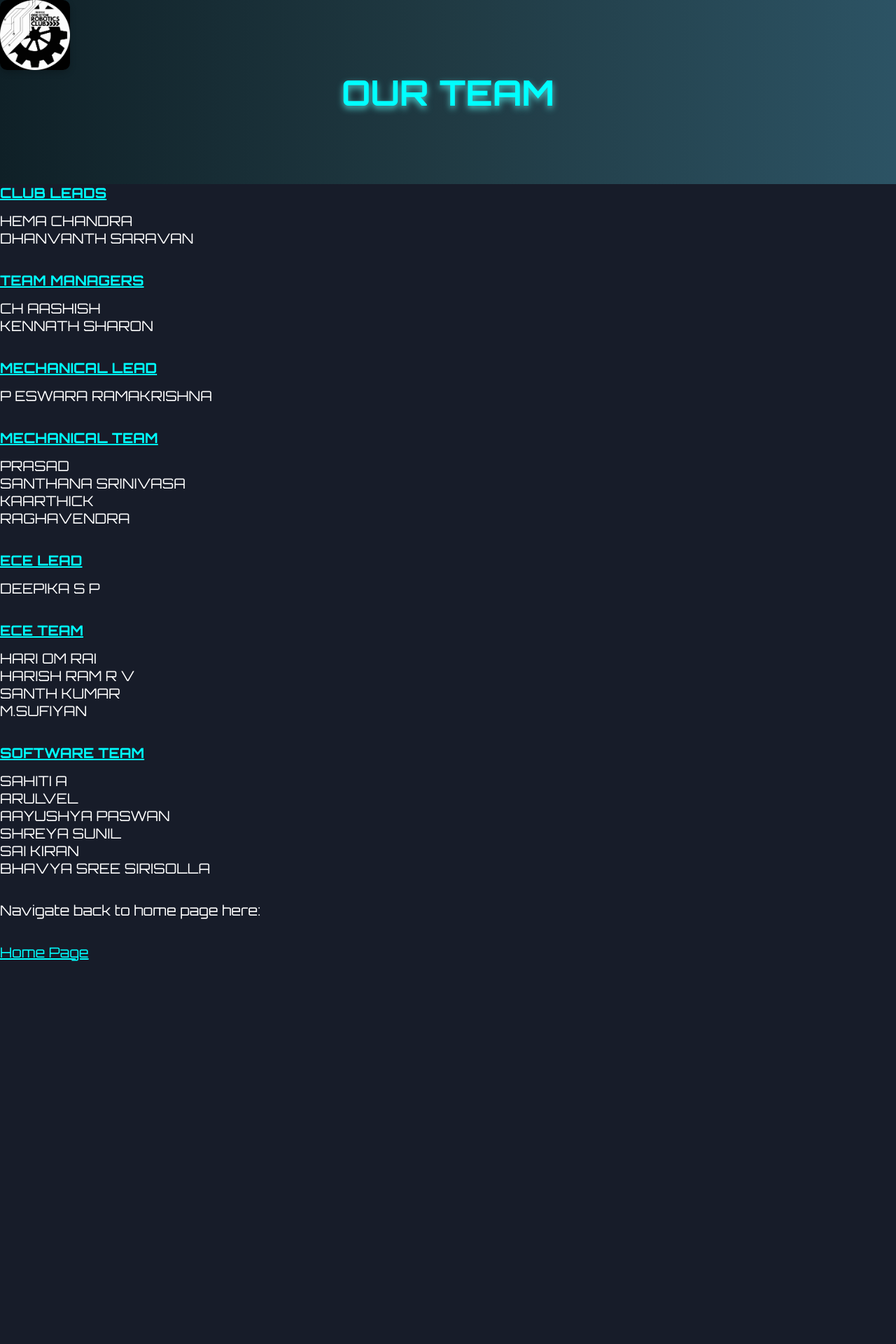
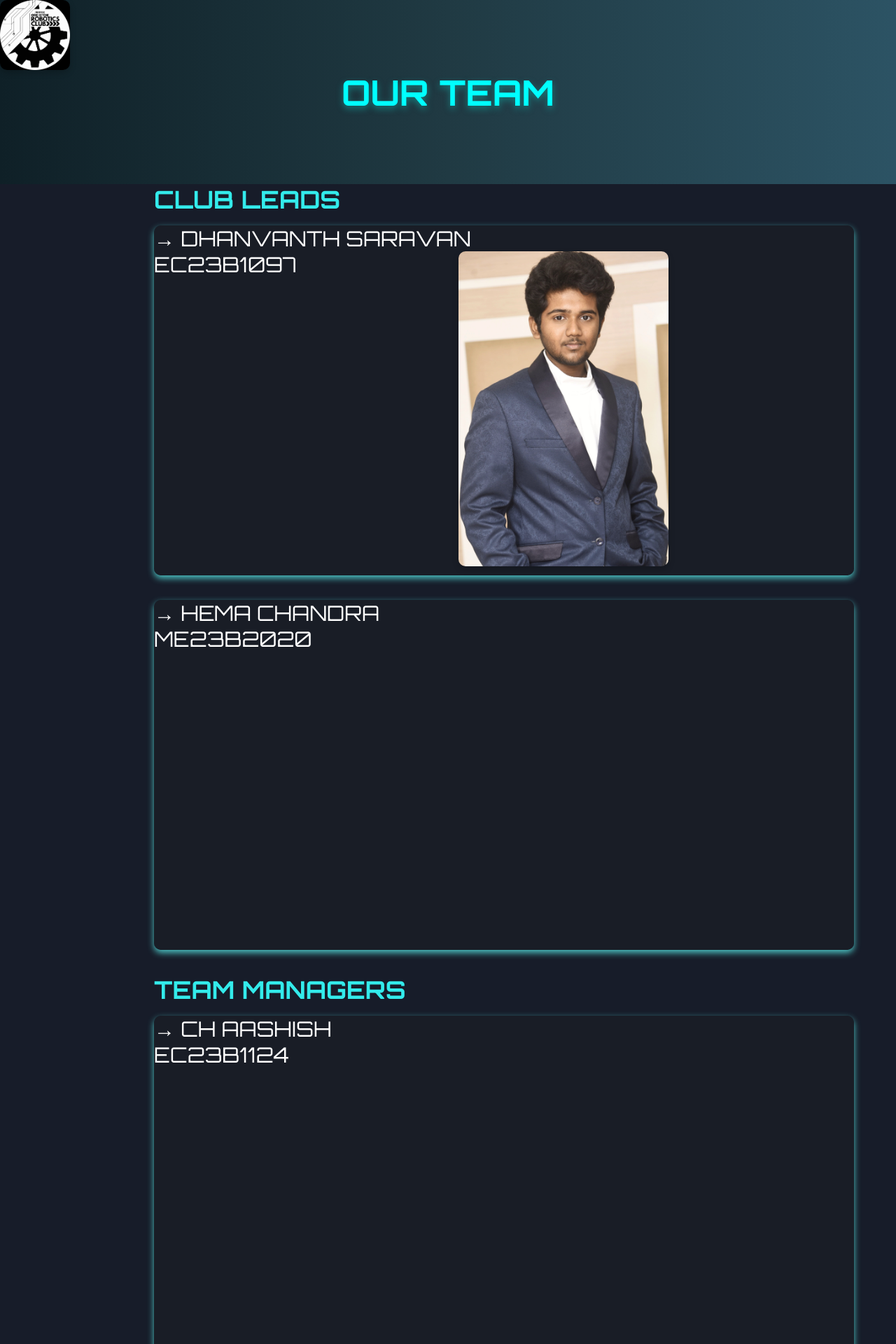
Before and after one commit to Robotics-IIITDM/robosite, a Flask app: page /team in a window 1280 px wide. Shown: the top 1920 px of the page at 70% size. Before the commit the page ends 1373 px from the top, so only its background shows below. Run offline with Flask 3, Linux system fonts and the light colour scheme.

Commit message:
Update team.html

```diff
--- a/templates/team.html
+++ b/templates/team.html
@@ -13,7 +13,8 @@
             color: #fff;
             font-family: 'Orbitron', sans-serif;
         }
-         ul {
+
+        ul {
             list-style-type: circle;
         }
     </style>
@@ -27,21 +28,30 @@
             text-align: center;
             font-size: 50px;
             transition: box-shadow 0.15s;
-            text-shadow: 0 4px 10px rgb(77, 198, 198);
+            text-shadow: 0 4px 10px rgb(23, 124, 124);
         }
+
         .headings2 {
-            font-size: 20px;
+            font-size: 35px;
             font-weight: bold;
             color: white;
             margin-bottom: 15px;
-            color: aqua;
+            color: rgb(51, 235, 235);
+            margin-left: 220px;
         }
 
         .g {
-            font-size: 20px;
+            font-size: 30px;
             color: white;
             margin-bottom: 35px;
+            height: 500px;
+            width: 1000px;
+            border-radius: 10px;
+            box-shadow: 0 4px 10px rgb(77, 198, 198);
+            margin-left: 220px;
+            background-color: #1a1d27f1;
         }
+
         .s {
             font-size: 20px;
             color: aqua;
@@ -52,10 +62,20 @@
             color: rgba(9, 221, 221, 0.475);
             cursor: pointer;
         }
+
+        .m-img {
+            right: 325px;
+        }
+
+        .d {
+            font-size: 30px;
+            color: white;
+            margin-bottom: 35px;
+            margin-left: 220px;
+        }
     </style>
     <img src="/static/images/logo.jpeg" alt="Club Logo" width="100px" height="100px" loading="lazy" class="logo-img" style="
     position: absolute;
-    left: 0px;
     border-radius: 10px;
     box-shadow: 0 4px 10px rgba(0,0,0,0.2);
     transition: transform 0.3s ease, box-shadow 0.3s ease;
@@ -66,47 +86,97 @@
     <center>
         <h2 class="headings1">OUR TEAM</h2>
     </center>
-    <h3 class="headings2"><u> CLUB LEADS</u></h3>
-   <ul class="g">
-        <li>HEMA CHANDRA</li>
-       <li>DHANVANTH SARAVAN</li>
-   </ul>
 
-    <h3 class="headings2"><u>TEAM MANAGERS </u></h3>
-    <ul class="g">
-        <li>CH AASHISH</li>
-        <li>KENNATH SHARON</li>
-    </ul>
-    <h3 class="headings2"><u>MECHANICAL LEAD</u></h3>
-    <ul class="g"><li>P ESWARA RAMAKRISHNA</li></ul>
-    <h3 class="headings2"><u>MECHANICAL TEAM</u></h3>
-    <ul class="g">
-        <li>PRASAD</li>
-        <li>SANTHANA SRINIVASA</li>
-        <li>KAARTHICK</li>
-        <li>RAGHAVENDRA</li>
-    </ul>
-    <h3 class="headings2"><u>ECE LEAD</u></h3>
-    <ul class="g"><li>DEEPIKA S P</li></ul>
-    <h3 class="headings2"><u>ECE TEAM</u></h3>
-    <ul class="g">
-        <li>HARI OM RAI</li>
-        <li>HARISH RAM R V</li>
-        <li>SANTH KUMAR</li>
-        <li>M.SUFIYAN</li>
-    </ul>
-    <h3 class="headings2"><u>SOFTWARE TEAM</u></h3>
-    <ul class="g">
-        <li>SAHITI A</li>
-        <li>ARULVEL</li>
-        <li>AAYUSHYA PASWAN</li>
-        <li>SHREYA SUNIL</li>
-        <li>SAI KIRAN</li>
-        <li>BHAVYA SREE SIRISOLLA</li>
-    </ul>
+    <h3 class="headings2"> CLUB LEADS</h3>
+
+
+
+
+    <p class="g"> &#8594; DHANVANTH SARAVAN<br>EC23B1097
+
+        <img src="static/DHANVANTH.jpg" width="300px" height="450px" loading="lazy" class="m-img" style="
+        position: absolute;
+        left: px;
+        border-radius: 10px;
+        box-shadow: 0 4px 10px rgba(0,0,0,0.2);
+        transition: transform 0.3s ease, box-shadow 0.3s ease;
+        z-index: 10;
+        ">
+
+    </p>
+    <p class="g">&#8594; HEMA CHANDRA<br>ME23B2020</p>
+
+
+    <h3 class="headings2">TEAM MANAGERS </h3>
+
+
     <p class="g">
-     Navigate back to home page here:
+        &#8594; CH AASHISH<br>EC23B1124
     </p>
+    <p class="g">&#8594; KENNATH SHARON<br>EC23B1079</p>
+
+    <h3 class="headings2">MECHANICAL LEAD</h3>
+
+    <p class="g">&#8594; P ESWARA RAMAKRISHNA<br>ME23B2008</p>
+
+    <h3 class="headings2">MECHANICAL TEAM</h3>
+    <p class="g">&#8594; KAARTHICK<br>ME24B1056</p>
+    <p class="g">&#8594; PRASAD<br>EC23I1005</p>
+    <p class="g">&#8594; SANTHANA SRINIVASA<br>ME24B1017</p>
+    <p class="g">&#8594; RAGHAVENDRA<br>EC23B1048</p>
+
+    <h3 class="headings2">ECE LEAD</h3>
+
+
+
+    <p class="g">&#8594; DEEPIKA S P<br>EC23B1050</p>
+
+    <h3 class="headings2">ECE TEAM</h3>
+
+
+
+    <p class="g">&#8594; HARI OM RAI<br>EC24B1072</p>
+    <p class="g">&#8594; HARISH RAM R V<br>ME24B1046</p>
+    <p class="g">&#8594; SANTH KUMAR<br>EC24I2026
+        <img src="static/SANATH.jpg" width="300px" height="450px" loading="lazy" class="m-img" style="
+        position: absolute;
+        left: px;
+        border-radius: 10px;
+        box-shadow: 0 4px 10px rgba(0,0,0,0.2);
+        transition: transform 0.3s ease, box-shadow 0.3s ease;
+        z-index: 10;
+        ">
+    </p>
+    <p class="g">&#8594; M.SUFIYAN<br>EC23B1104</p>
+
+    <h3 class="headings2">SOFTWARE TEAM</h3>
+
+
+
+
+
+    <p class="g">&#8594; AAYUSHYA PASWAN<br>CS24I1012</p>
+    <p class="g">&#8594; ARULVEL<br>EC24I1027</p>
+    <p class="g">&#8594; BHAVYA SREE SIRISOLLA<br>CS24B1074
+        <img src="static/BHAVYA.jpg" width="300px" height="450px" loading="lazy" class="m-img" style="
+        position: absolute;
+        left: px;
+        border-radius: 10px;
+        box-shadow: 0 4px 10px rgba(0,0,0,0.2);
+        transition: transform 0.3s ease, box-shadow 0.3s ease;
+        z-index: 10;
+        ">
+
+    </p>
+    <p class="g">&#8594; SAHITI A<br>CS24B2019</p>
+    <p class="g">&#8594; SAI KIRAN<br>CS24I1060</p>
+    <p class="g">&#8594; SHREYA SUNIL<br>CS24B2025</p>
+
+
+
+
+    Navigate back to home page here:
+
     <a href="/" class="s">Home Page</a>
 
 
```
